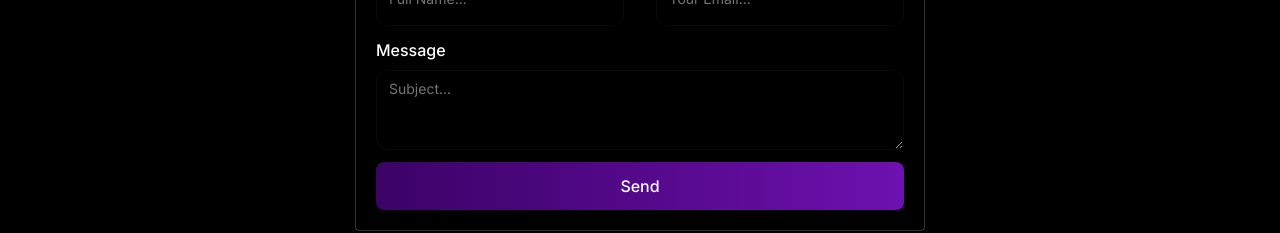
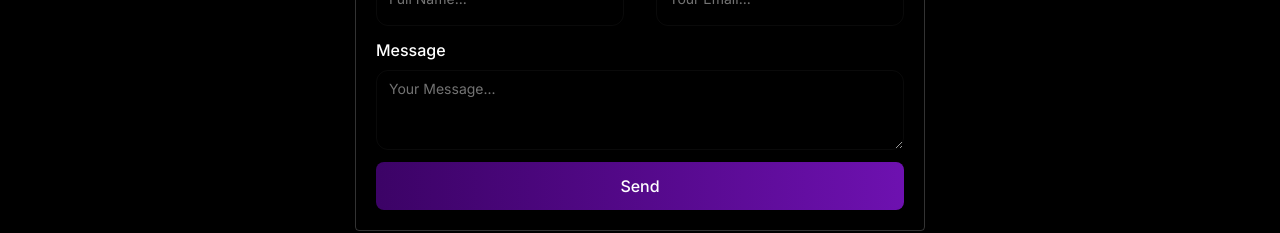
Before and after one commit to SaadAnna/Codew.v.1, a Next.js app: page / in a window 1280 px wide. Shown: the part 4860-5093 px from the top of the page. Built offline with nearby package versions, Linux system fonts and the light colour scheme.

Commit message:
Add some ne content in the contact section in the inputs

```diff
--- a/app/sections/Contact.tsx
+++ b/app/sections/Contact.tsx
@@ -44,7 +44,7 @@ export const Contact = () => {
             required
             name="message"
             className="w-auto h-20 pl-3 p-2 border border-white/4 rounded-xl placeholder:text-white/45 placeholder:text-sm focus:border-white/20 focus:outline-none"
-            placeholder="Subject..."
+            placeholder="Your Message..."
           />
           </div>
                 <button
```
